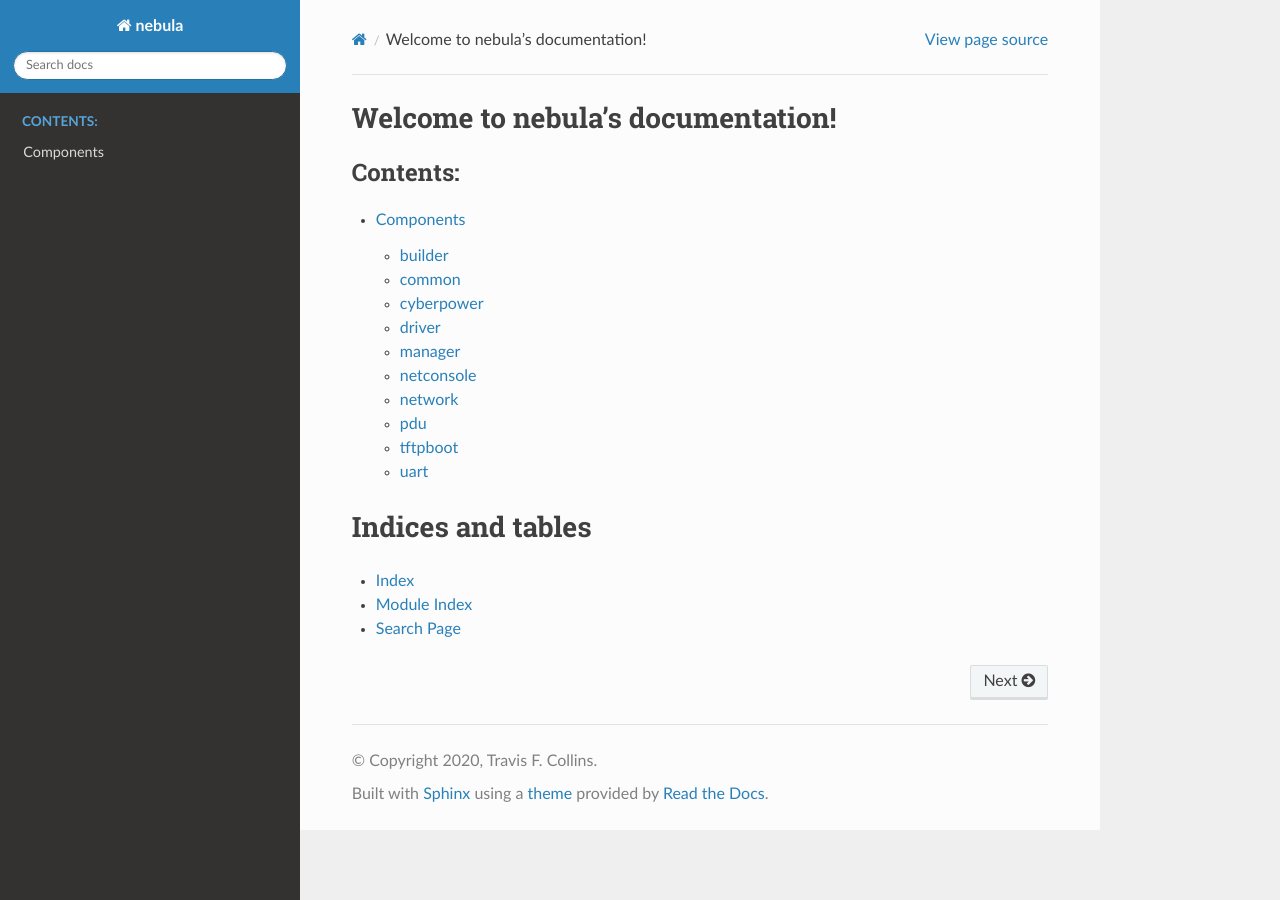
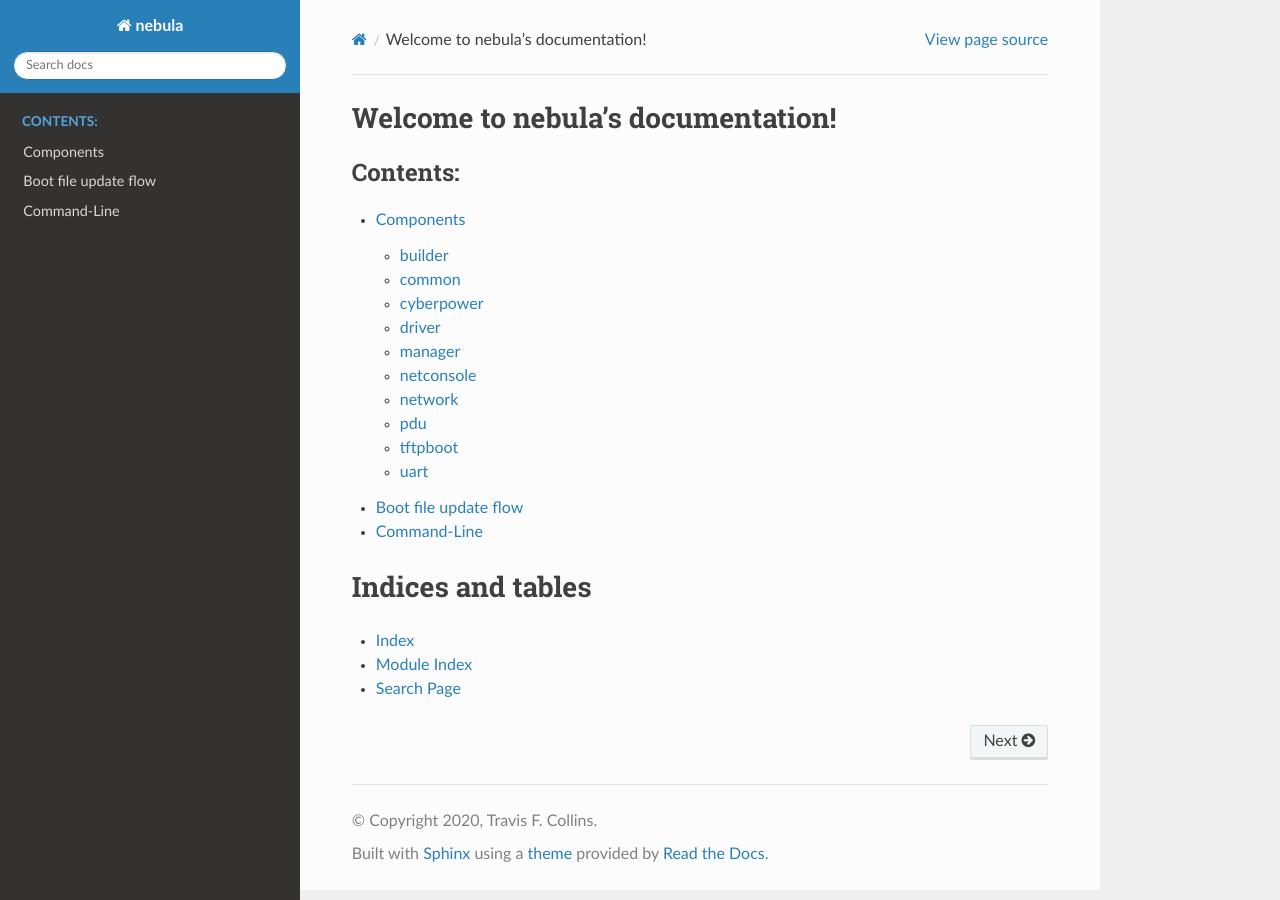
Before and after one commit to sdgtt/nebula, a Sphinx documentation site: the page built from doc/source/index.rst, in a window 1280 px wide. Built offline with Sphinx 7.4.7 and the Read the Docs theme 2.0.0, drawn with Linux system fonts in a browser that asks for light colours.

Commit message:
Add more doc
Signed-off-by: Travis F. Collins <travis.collins@analog.com>

```diff
--- a/doc/source/conf.py
+++ b/doc/source/conf.py
@@ -32,7 +32,7 @@ release = "0.0.1"
 # Add any Sphinx extension module names here, as strings. They can be
 # extensions coming with Sphinx (named 'sphinx.ext.*') or your custom
 # ones.
-extensions = ["sphinx.ext.autodoc", "sphinx.ext.githubpages", "sphinx_rtd_theme"]
+extensions = ["sphinx.ext.autodoc", "sphinx.ext.githubpages", "sphinx_rtd_theme", "sphinx.ext.graphviz", "sphinxinvoke.ext"]
 
 # Add any paths that contain templates here, relative to this directory.
 templates_path = ["_templates"]
--- /dev/null
+++ b/doc/source/flow.rst
@@ -0,0 +1,4 @@
+Boot file update flow
+=====================
+
+.. graphviz:: updateboot.dot
--- a/doc/source/index.rst
+++ b/doc/source/index.rst
@@ -11,6 +11,8 @@ Welcome to nebula's documentation!
    :caption: Contents:
 
    core/index
+   flow
+   cli
 
 
 
```
Also changed, not shown: doc/source/cli.rst (added, +10 -0 lines), 1 other file.
